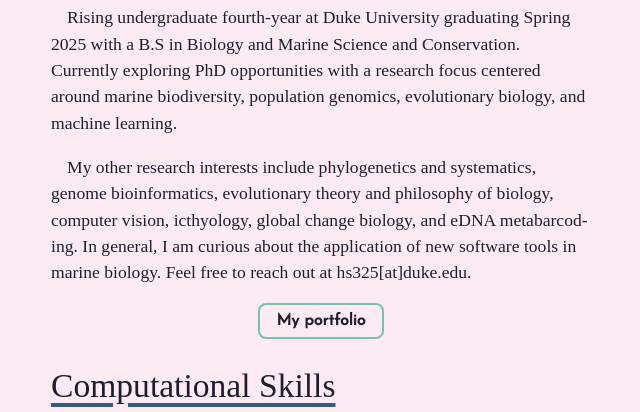
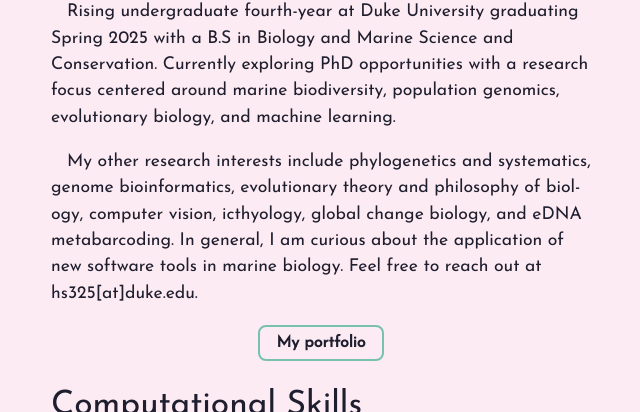
Before and after one commit to henrysun9074/website, an Astro site: page / in a window 1280 px wide. Shown: the part 481-893 px from the top of the page, without its empty margins (319-959 px from the left). Built offline with nearby package versions, Linux system fonts and the light colour scheme; Astro itself is replaced by a stand-in of ours.

Commit message:
Testing fonts

```diff
--- a/src/pages/index.astro
+++ b/src/pages/index.astro
@@ -62,9 +62,13 @@ const pageTitle = "Henry Sun";
     .gif {
         text-align: center;
     }
-    h2, p {
+    h2 {
         text-align: left;
-        font-family: Apple Chancery, cursive; /* or any other font you prefer */
+        font-family: Josefin Sans, cursive;
+    }
+    p {
+        text-align: left;
+        font-family: Josefin Sans, sans serif; /* or any other font you prefer */
     }
     .center {
         text-align: center;
--- a/src/styles/global.css
+++ b/src/styles/global.css
@@ -7,7 +7,7 @@
     --text-light: #1e1e2e;
     --text-link: #78c2ad;
     --underline: #375a7f;
-    --header: 'Apple Chancery', cursive;
+    --header: 'Segoe Script', cursive;
     --body: 'Josefin Sans', sans-serif;
 }
 
```
